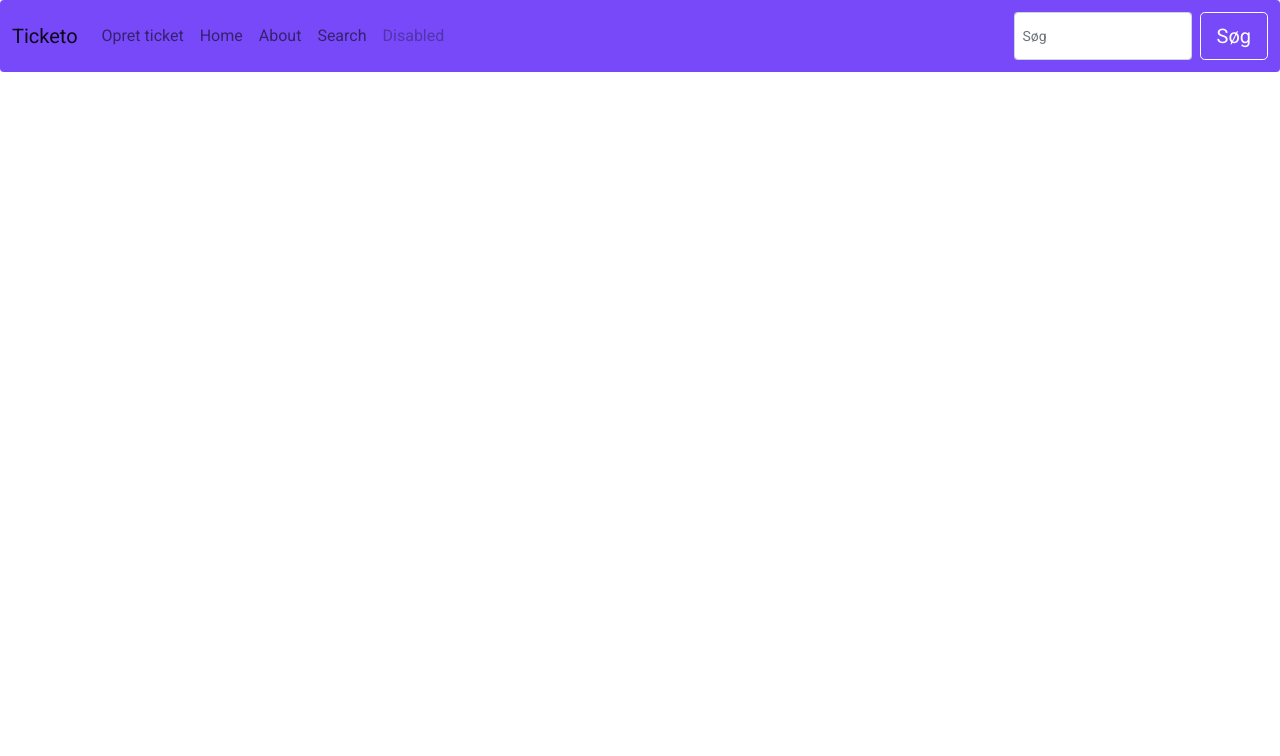
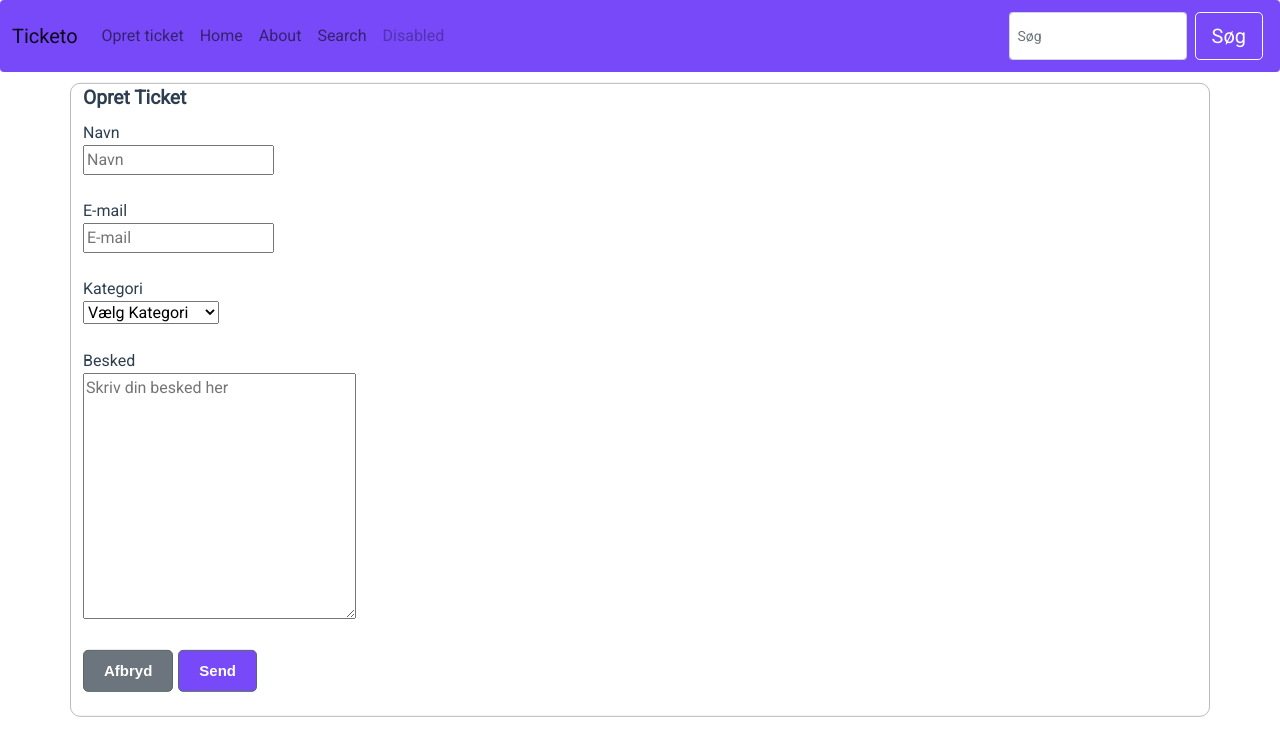
Before and after one commit to Berkanktk/SE03-HCI-Prototype, a Vue app in the folder hci-prototype/: page /create-form in a window 1280 px wide. Shown: the top 756 px of the page. Built offline with nearby package versions, Linux system fonts and the light colour scheme.

Commit message:
First version of the form
- html
- css
- required fields

```diff
--- a/hci-prototype/src/App.vue
+++ b/hci-prototype/src/App.vue
@@ -13,7 +13,6 @@
     font-family: Roboto, Helvetica, Arial, sans-serif;
     -webkit-font-smoothing: antialiased;
     -moz-osx-font-smoothing: grayscale;
-  text-align: center;
     color: #2c3e50;
   }
 
@@ -30,6 +29,7 @@
     color: #42b983;
   }
 </style>
+
 <script>
 
 import NavigationBar from "@/components/NavigationBar";
--- a/hci-prototype/src/router/index.js
+++ b/hci-prototype/src/router/index.js
@@ -1,6 +1,7 @@
 import Vue from 'vue'
 import VueRouter from 'vue-router'
 import Home from '../views/Home.vue'
+import create from '../views/create.vue'
 
 Vue.use(VueRouter)
 
@@ -22,6 +23,11 @@ const routes = [
     path: '/search',
     name: 'Search',
     component: () => import('../views/SearchPage.vue')
+  },
+  {
+    path: '/create-form',
+    name: 'Create',
+    component: create
   }
 ]
 
--- /dev/null
+++ b/hci-prototype/src/views/create.vue
@@ -0,0 +1,119 @@
+
+<template>
+        <div class="container">
+            <form action="/">
+                <fieldset>
+                    <legend class="legend">Opret Ticket</legend>
+
+                    <div id="form">
+                        <label>Navn</label><br>
+                        <input type="text" id="fname" placeholder="Navn" required><br><br>
+                    </div>
+
+                    <div id="form">
+                        <label>E-mail</label><br>
+                        <input type="email" id="email" placeholder="E-mail" required><br><br>
+                    </div>
+
+
+                    <div id="form">
+                        <label>Kategori</label><br>
+                        <select name="category" id="category" required>
+                            <option value="">Vælg Kategori</option>
+                            <option value="it">IT</option>
+                            <option value="reklamation">Reklamation</option>
+                            <option value="Ordre">Ordre</option>
+                            <option value="teknisk-support">Teknisk support</option>
+                        </select><br><br>
+                    </div>
+
+                    <div id="form">
+                        <label>Besked</label><br>
+                        <textarea name="besked" id="besked" cols="30" rows="10" placeholder="Skriv din besked her" required></textarea><br><br>
+                    </div>
+
+                    <button class="button-afbryd">Afbryd</button>
+                    <button class="button-send">Send</button>
+
+                    <br><br>
+                </fieldset>
+            </form>
+        </div>
+</template>
+
+<script>
+    export default {
+    name: 'create',
+    props: {
+    msg: String
+}
+
+}
+</script>
+
+<style>
+
+     .container {
+        position: fixed;
+        top: 50%;
+        left: 50%;
+        transform: translate(-50%, -50%);
+        border:1px solid rgb(185, 185, 185);
+        border-radius: 10px;
+    }
+
+    .button-afbryd {
+        background-color:#6C757D;
+        border-radius:5px;
+        border:1px solid #566963;
+        display:inline-block;
+        cursor:pointer;
+        color:#ffffff;
+        font-family:Arial;
+        font-size:15px;
+        font-weight:bold;
+        padding:9px 20px;
+        text-decoration:none;
+    }
+
+    .button-afbryd:hover {
+        background-color:#df7171;
+    }
+
+    .button-afbryd:active {
+        position:relative;
+        top:1px;
+    }
+
+    .button-send {
+        background-color: #7749f8;
+        border-radius:5px;
+        border:1px solid #566963;
+        display:inline-block;
+        cursor:pointer;
+        color:#ffffff;
+        font-family:Arial;
+        font-size:15px;
+        font-weight:bold;
+        padding:9px 20px;
+        text-decoration:none;
+    }
+
+    .button-send:hover {
+        background-color: #8960fb;
+    }
+
+    .button-send:active {
+        position:relative;
+        top:1px;
+    }
+
+    .legend{
+        font-weight: bold;
+        font-size: larger;
+    }
+
+    button {
+        margin-right: 5px;
+    }
+</style>
```
Lines whose indentation alone changed are shown as unchanged.
